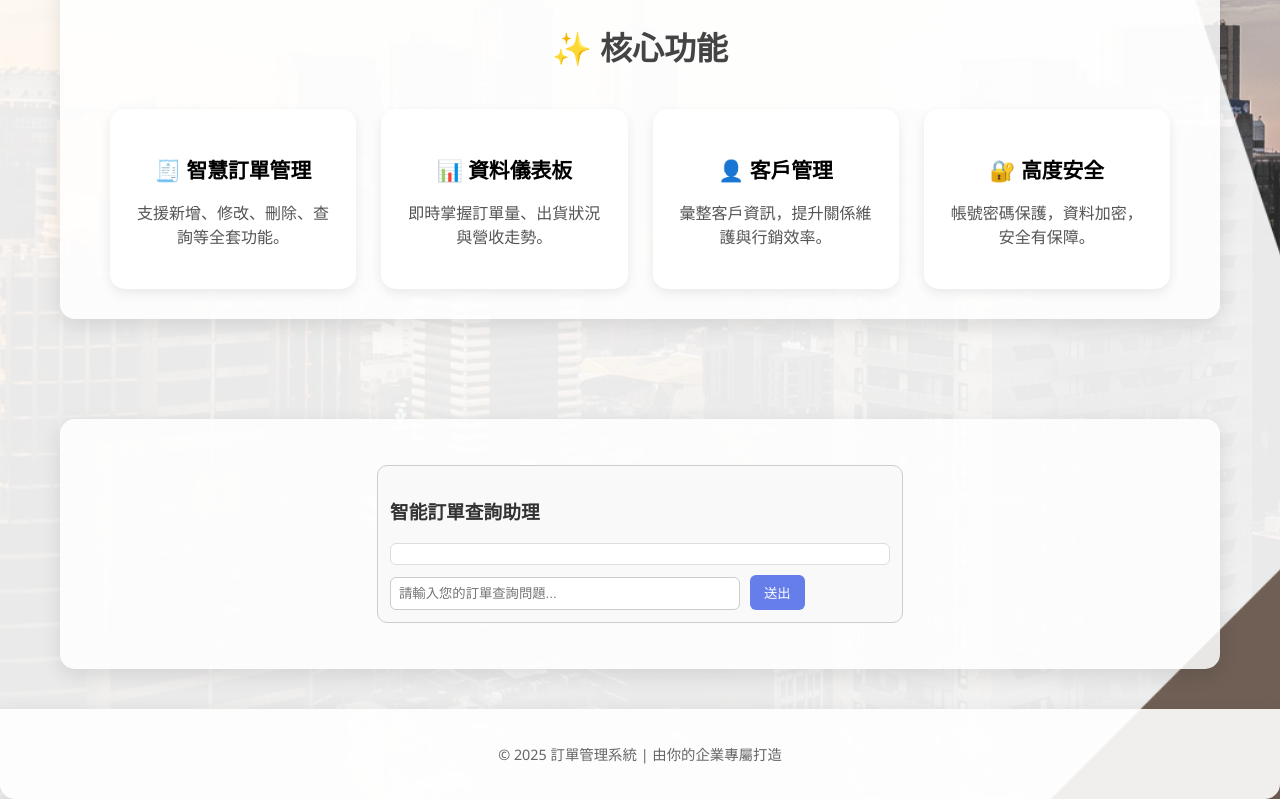
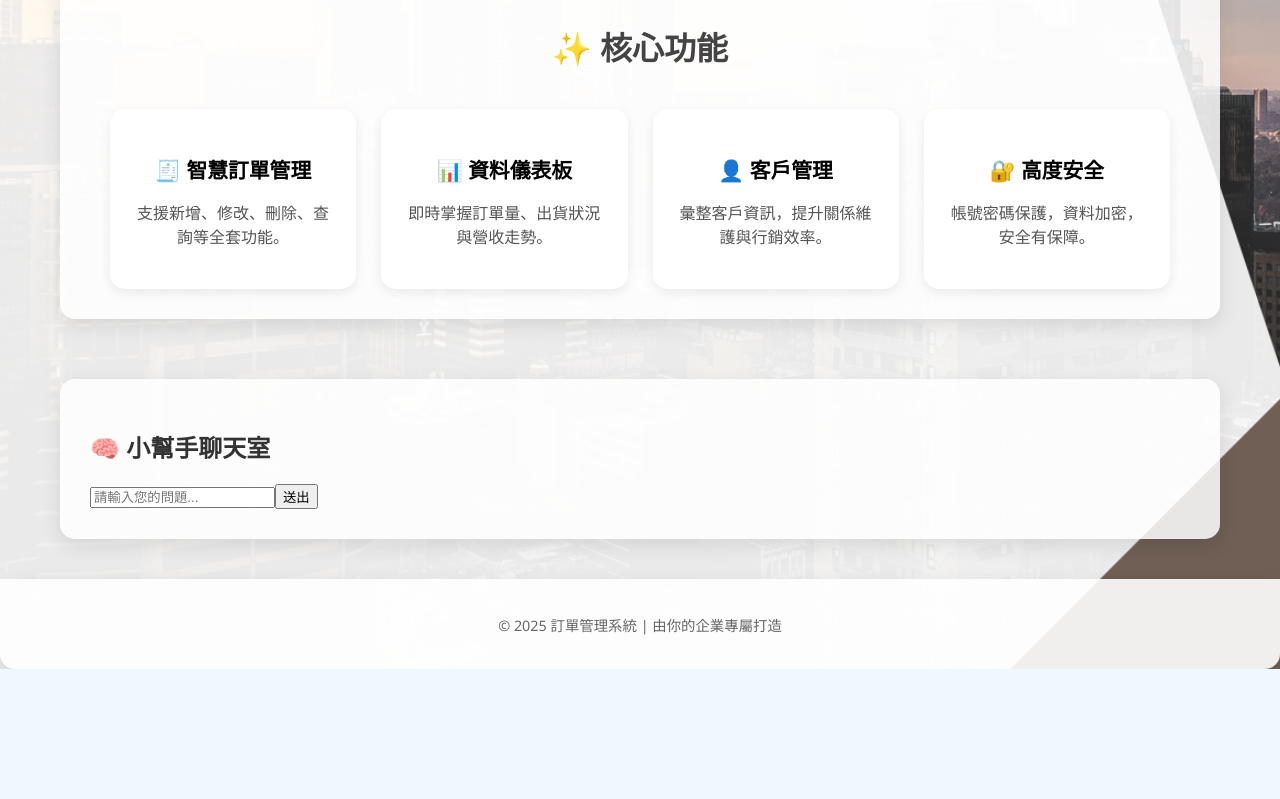
Before and after one commit to CardiaCeres/manufacturing_system, a Vue app in the folder project/: page / in a window 1280 px wide. Shown: the part 521-1320 px from the top of the page. After the commit the page ends 1190 px from the top, so only its background shows below. Built offline with nearby package versions, Linux system fonts and the light colour scheme.

Commit message:
Update HomeView.vue

```diff
--- a/project/src/components/HomeView.vue
+++ b/project/src/components/HomeView.vue
@@ -33,10 +33,19 @@
           </div>
         </section>
 
-   <!-- 新增 AI 聊天框 -->
-      <section class="ai-chat-section">
-        <div class="container content-box">
-          <AiChat />
+       <!-- ✅ 新增聊天室區塊 -->
+      <section class="chat-section">
+        <div class="container content-box chat-box">
+          <h2>🧠 小幫手聊天室</h2>
+          <div class="chat-messages" ref="chatMessages">
+            <div v-for="(msg, idx) in messages" :key="idx" :class="msg.from">
+              <strong>{{ msg.from === 'user' ? '你：' : '小幫手：' }}</strong>{{ msg.text }}
+            </div>
+          </div>
+          <div class="chat-input">
+            <input v-model="userInput" placeholder="請輸入您的問題..." @keyup.enter="sendMessage" />
+            <button @click="sendMessage">送出</button>
+          </div>
         </div>
       </section>
 
@@ -47,22 +56,13 @@
     </div>
   </template>
 
-<script>
-import AiChat from "@/components/AiChat.vue";
-
-export default {
-  name: "HomeView",
-  components: {
-    AiChat
-  }
-};
-</script>
+  <script>
+  export default {
+    name: "HomeView",
+  };
+  </script>
 
   <style scoped>
-/* 可以針對 ai-chat-section 加些間距 */
-.ai-chat-section {
-  margin: 40px 0;
-}
   /* 背景設定 */
   .home {
     font-family: 'Segoe UI', sans-serif;
```
